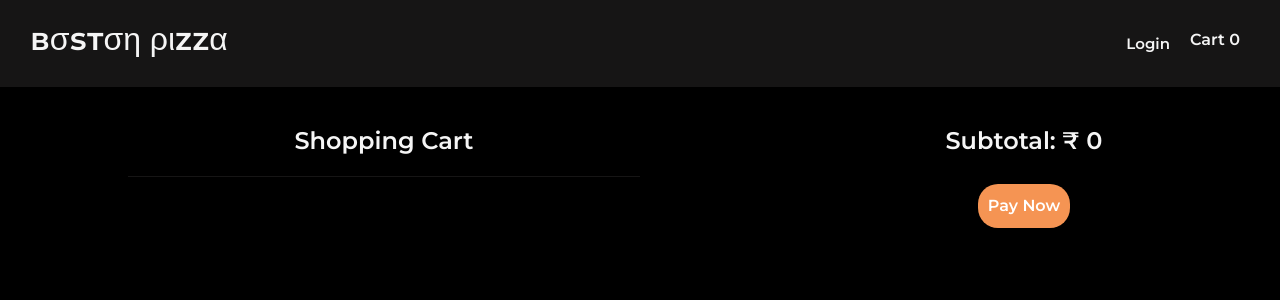
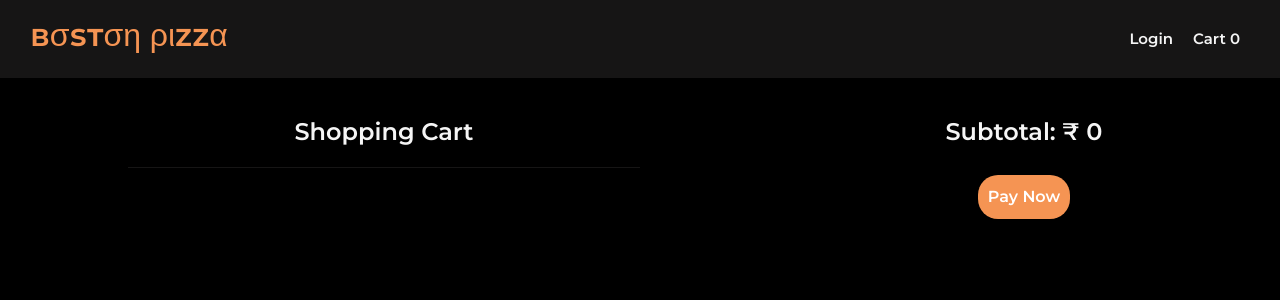
Before and after one commit to PratapTyagi/pizza-mern, a React (Create React App) app: page /cart in a window 1280 px wide. Shown: the top 300 px of the page. Built offline with nearby package versions, Linux system fonts and the light colour scheme.

Commit message:
Added some css and some bugs

```diff
--- a/src/actions/cartAction.js
+++ b/src/actions/cartAction.js
@@ -11,10 +11,12 @@ export const addToCart = (pizza, quantity, varient) => (dispatch, getState) => {
 
   if (cartItem.quantity > 10) {
     alert("You can't add more than 10 pizzas");
-  } else if (cartItem.quantity < 1) {
-    dispatch({ type: "DELETE_FROM_CART", payload: pizza });
   } else {
-    dispatch({ type: "ADD_TO_CART", payload: cartItem });
+    if (cartItem.quantity < 1) {
+      dispatch({ type: "DELETE_FROM_CART", payload: pizza });
+    } else {
+      dispatch({ type: "ADD_TO_CART", payload: cartItem });
+    }
   }
   const item = getState().cartReducer.cartItems;
   localStorage.setItem("cartItems", JSON.stringify(item));
--- a/src/components/navabar/Navbar.css
+++ b/src/components/navabar/Navbar.css
@@ -7,7 +7,7 @@
   background-color: rgb(22, 21, 21);
 }
 
-.logo > h2 {
+.logo > .link > h2 {
   color: var(--theame-color);
   cursor: pointer;
 }
@@ -17,24 +17,24 @@
   align-items: center;
 }
 
-.right > .login {
+.right > .link > .login {
   cursor: pointer;
   padding: 30px 10px;
   margin: 0;
   font-size: 15px;
 }
 
-.right > .login:hover {
+.right > .link > .login:hover {
   background-color: var(--theame-color);
 }
 
-.right > .cart {
+.right > .link > .cart {
   cursor: pointer;
   padding: 30px 10px;
   margin: 0;
   font-size: 15px;
 }
 
-.right > .cart:hover {
+.right > .link > .cart:hover {
   background-color: var(--theame-color);
 }
--- a/src/components/navabar/Navbar.jsx
+++ b/src/components/navabar/Navbar.jsx
@@ -7,15 +7,17 @@ const Navbar = () => {
   return (
     <div className="navbar">
       <div className="logo">
-        <Link to="/" style={{ textDecoration: "none" }}>
+        <Link className="link" to="/" style={{ textDecoration: "none" }}>
           <h2>вσѕтση ριzzα</h2>
         </Link>
       </div>
       <div className="right">
-        <h5 className="login">Login</h5>
+        <Link className="link" to="auth" style={{ textDecoration: "none" }}>
+          <h5 className="login">Login</h5>
+        </Link>
 
-        <Link className="cart" to="/cart" style={{ textDecoration: "none" }}>
-          <h6>Cart {cartItems.length}</h6>
+        <Link className="link" to="/cart" style={{ textDecoration: "none" }}>
+          <h6 className="cart">Cart {cartItems.length}</h6>
         </Link>
       </div>
     </div>
--- a/src/screens/cart/Cart.css
+++ b/src/screens/cart/Cart.css
@@ -33,6 +33,7 @@
 .cart__item__info > p {
   font-size: 12px;
   color: grey;
+  text-align: left;
 }
 
 .operations {
@@ -98,7 +99,7 @@
   border-radius: 20px;
 }
 
-@media screen and (max-width: 700px) {
+@media screen and (max-width: 800px) {
   .cart__items > .cart__items__right > img {
     display: none;
   }
--- a/src/screens/cart/Cart.jsx
+++ b/src/screens/cart/Cart.jsx
@@ -13,6 +13,7 @@ const Cart = () => {
         {cartItems.map((item) => (
           <CartItem
             key={item._id}
+            image={item.pizza}
             item={item}
             name={item.name}
             price={item.price}
--- a/src/screens/cart/CartItem.jsx
+++ b/src/screens/cart/CartItem.jsx
@@ -1,6 +1,6 @@
 import { useSelector, useDispatch } from "react-redux";
 import { addToCart, deleteFromCart } from "../../actions/cartAction";
-const CartItem = ({ item, name, price, quantity, varient }) => {
+const CartItem = ({ item, image, name, price, quantity, varient }) => {
   const dispatch = useDispatch();
 
   return (
@@ -29,10 +29,7 @@ const CartItem = ({ item, name, price, quantity, varient }) => {
           </p>
         </div>
         <div className="cart__items__right">
-          <img
-            src="https://avatars.githubusercontent.com/u/45279411?v=4"
-            alt="image"
-          />
+          <img src={image} alt="image" />
           <p onClick={() => dispatch(deleteFromCart(item))}>X</p>
         </div>
       </div>
```
